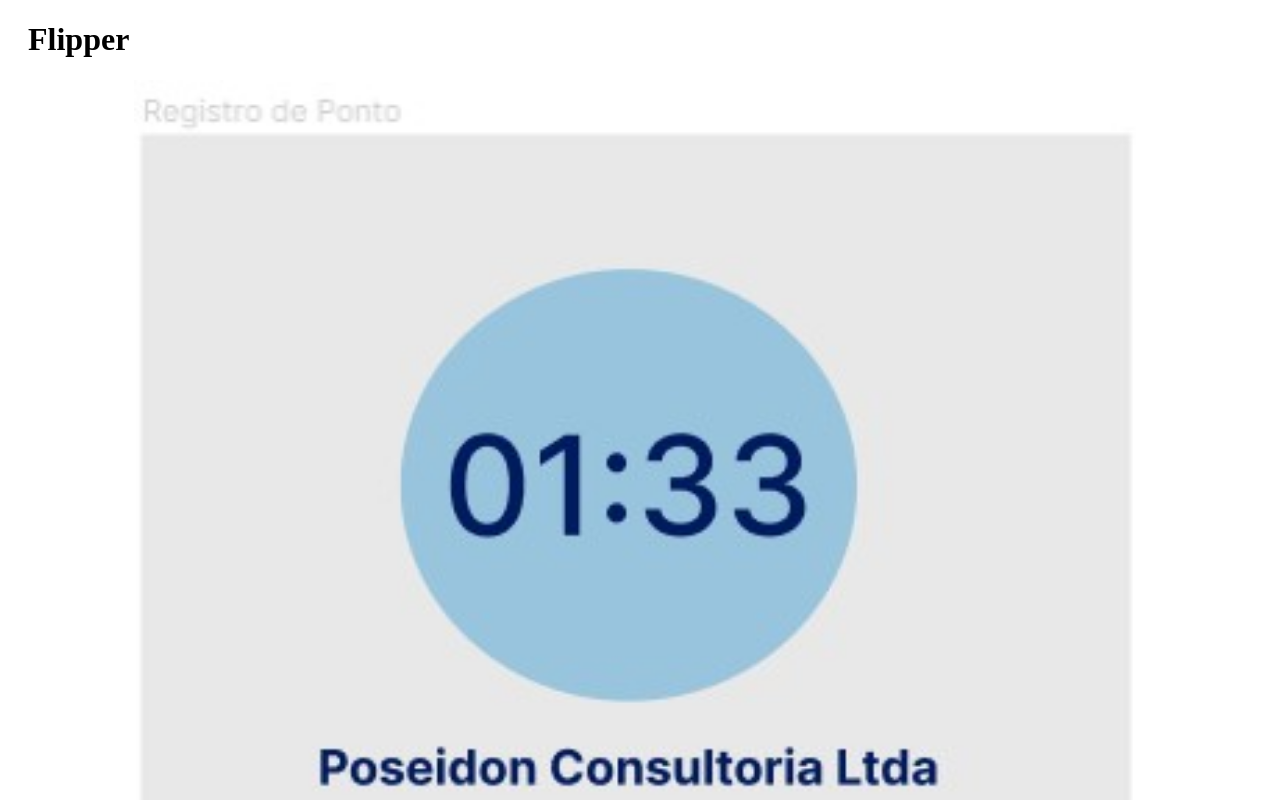
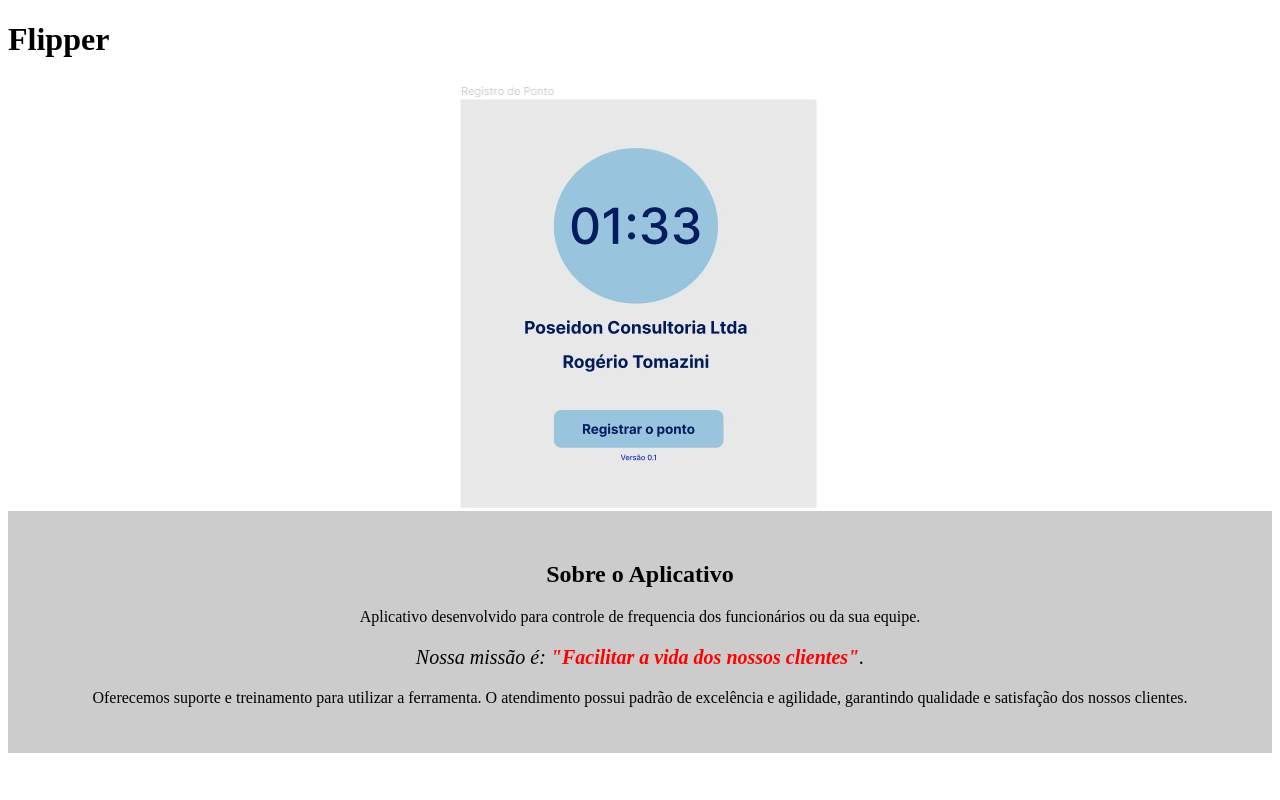
Before and after one commit to toommazz/flipper, a plain HTML site: page vitor/index.html in a window 1280 px wide. Shown: the top 800 px of the page. Drawn offline with Linux system fonts and the light colour scheme.

Commit message:
Modificação do arquivo index para ajuste de imagem banner

```diff
--- a/vitor/index.html
+++ b/vitor/index.html
@@ -8,9 +8,10 @@
 
     <body>
         <header>
-            <h1 class="titulo-principal">Flipper</h1>
+            <h1> Flipper </h1>
         </header>
-        <img id="banner" src="banner.jpg">
+       <center>
+        <img alt="banner" src="banner.jpg" Align= "middle"></center>
         <div class="principal">
             <h2 class="titulo-centralizado">Sobre o Aplicativo</h2>
 
```
Also changed, not shown: 1 other file.
